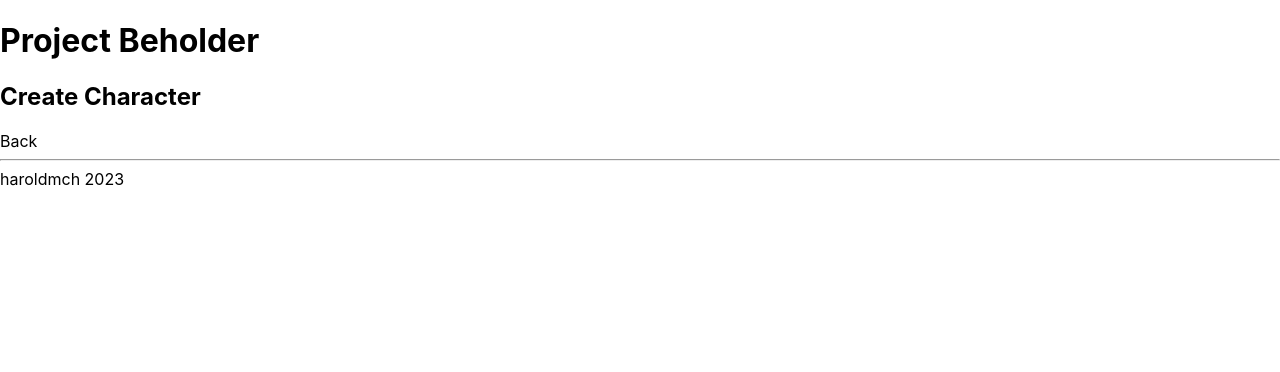
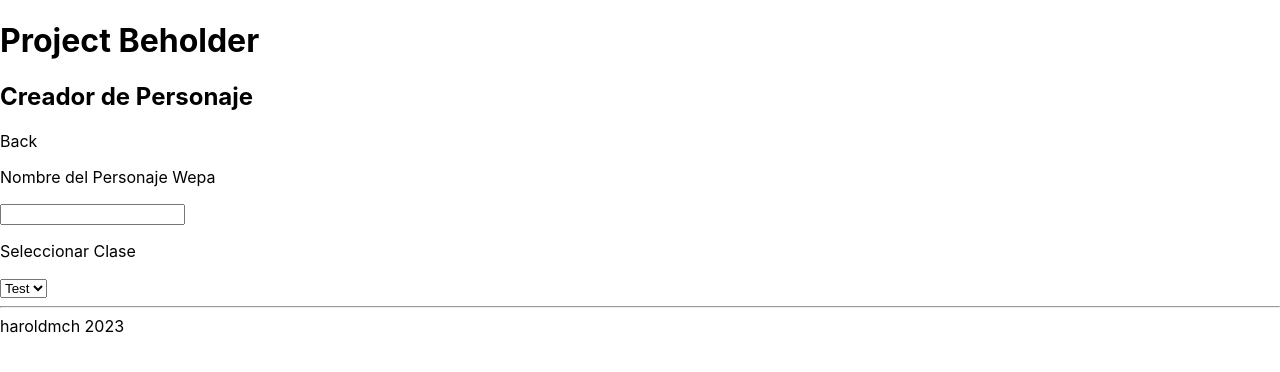
Before and after one commit to haroldmch/project-beholder, a Next.js app: page /character-creator in a window 1280 px wide. Shown: the top 372 px of the page. Built offline with nearby package versions, Linux system fonts and the light colour scheme.

Commit message:
some updates

```diff
--- a/pages/character-creator.jsx
+++ b/pages/character-creator.jsx
@@ -1,10 +1,34 @@
 import Link from 'next/link'
 
-export default function Creator() {
+export default function Creator({ test }) {
   return (
     <>
-      <h2>Create Character</h2>
+      <h2>Creador de Personaje</h2>
       <div><Link href="/">Back</Link></div>
+
+      <form>
+        <label>
+          <p>Nombre del Personaje {test}</p>
+          <input type="text" />
+        </label>
+
+        <label>
+          <p>Seleccionar Clase</p>
+          <select>
+            <option value="">Test</option>
+          </select>
+        </label>
+
+      </form>
     </>
   )
 }
+
+export function getServerSideProps(){
+  const test = "Wepa"
+  return {
+    props:{
+      test
+    }
+  }
+}
--- a/pages/index.jsx
+++ b/pages/index.jsx
@@ -3,9 +3,9 @@ import Link from 'next/link'
 export default function Home() {
   return (
     <>
-      <h2>Tools</h2>
+      <h2>Herramientas</h2>
       <ul>
-        <li><Link href="/character-creator">Create Character</Link></li>
+        <li><Link href="/character-creator">Creador de Personaje</Link></li>
       </ul>
     </>
   )
```
